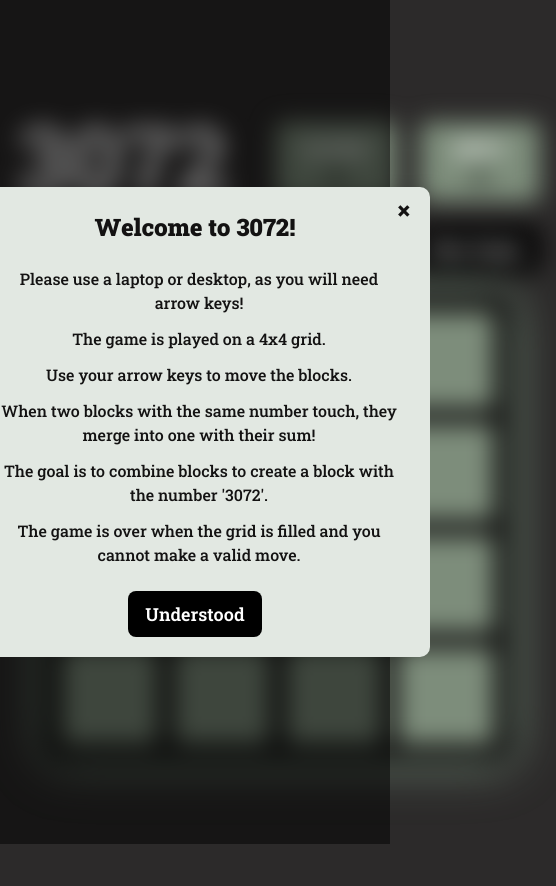
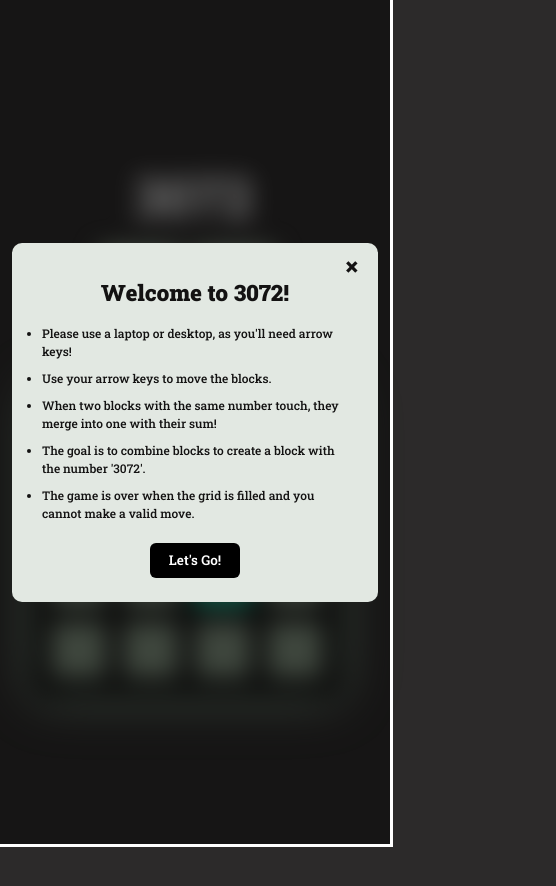
Before and after one commit to WeiChongDevelops/3072, a React (Vite) app: page / in a window 390 px wide. Shown: the top 886 px of the page, 556 px wide, since content can reach past the window. After the commit the page ends 844 px from the top, so only its background shows below. Built offline with nearby package versions, Linux system fonts and the light colour scheme.

Commit message:
overhaul responsiveness and add swipe controls

```diff
--- a/src/components/child/Button.tsx
+++ b/src/components/child/Button.tsx
@@ -9,7 +9,7 @@ interface ButtonProps {
 export default function Button({clickFunction, buttonMessage}:ButtonProps) {
 
     return (
-        <button className=" mx-4 self-end text-lg rounded-lg border border-transparent px-4 py-2 text-base
+        <button className="self-end text-lg rounded-lg border border-transparent px-6 py-2 text-base
         font-semibold text-white bg-black cursor-pointer transition-colors duration-200 transition-transform
         duration-200 ease-out hover:border-customGreen hover:scale-110 focus:outline-none focus:ring-2
         focus:ring-blue-600 focus:ring-opacity-50" onClick={clickFunction}>
--- a/src/components/child/Cell.tsx
+++ b/src/components/child/Cell.tsx
@@ -16,14 +16,15 @@ export default function Cell({cellValue, justGenerated, justMerged}:CellProps) {
     return (
         <div style={{backgroundColor: colourObject.backgroundColour}}
              className={`
-        w-28 h-28
+        sm:w-28 sm:h-28 w-24 h-24
         border-customGrey border-8 rounded-xl
         flex flex-col justify-center
         ${justGenerated && "just-generated"}
         ${justMerged && "just-merged"}`}>
-            <p className="font-extrabold text-3xl"
-               style={{color: colourObject.textColour,
-                   fontSize: colourObject.textSize}}>
+            <p className="font-extrabold sm:text-6xl text-5xl"
+               style={{color: colourObject.textColour}}>
+               {/*style={{color: colourObject.textColour,*/}
+               {/*    fontSize: colourObject.textSize}}>*/}
                 {cellValue ? cellValue : null}
             </p>
             {/*<small className="text-black text-sm">*/}
--- a/src/components/child/Display.tsx
+++ b/src/components/child/Display.tsx
@@ -5,7 +5,7 @@ interface DisplayProps {
 
 export default function Display({displayText, displayType}:DisplayProps) {
     return (
-        <div style={{minWidth: "120px"}} className="bg-customGreen ml-2 mr-4 border-transparent rounded-lg p-3 text-white font-semibold">
+        <div className="bg-customGreen border-transparent rounded-lg p-3 w-28 text-white font-semibold">
             <h2 className="text-xl">{displayType}</h2>
             <p className="font-black text-black text-xl">{displayText}</p>
         </div>
--- a/src/components/child/Game3072.tsx
+++ b/src/components/child/Game3072.tsx
@@ -40,32 +40,79 @@ export default function Game3072({size}: Game3072Props) {
         const handleKeyDown = (evt: KeyboardEvent) => {
             let key = "";
             switch (evt.code) {
-                case("ArrowLeft"):
+                case "ArrowLeft":
                     key = "left";
                     break;
-                case("ArrowRight"):
+                case "ArrowRight":
                     key = "right";
                     break;
-                case("ArrowUp"):
+                case "ArrowUp":
                     key = "up";
                     break;
-                case("ArrowDown"):
+                case "ArrowDown":
                     key = "down";
                     break;
             }
-            console.log({currentScore, highScore})
+            console.log({ currentScore, highScore });
             key && (setIsGameOver(handleArrowKey(gameMatrix, key, setGameMatrix, setJustGenerated, setJustMergedMatrix, setCurrentScore, setHighScore, currentScore)));
-        }
+        };
+
+        const handleSwipe = (direction: string) => {
+            console.log({ currentScore, highScore });
+            direction && (setIsGameOver(handleArrowKey(gameMatrix, direction, setGameMatrix, setJustGenerated, setJustMergedMatrix, setCurrentScore, setHighScore, currentScore)));
+        };
+
+        let touchStartX = 0;
+        let touchStartY = 0;
+        let touchEndX = 0;
+        let touchEndY = 0;
+
+        const handleTouchStart = (evt: TouchEvent) => {
+            touchStartX = evt.touches[0].clientX;
+            touchStartY = evt.touches[0].clientY;
+        };
+
+        const handleTouchMove = (evt: TouchEvent) => {
+            touchEndX = evt.touches[0].clientX;
+            touchEndY = evt.touches[0].clientY;
+        };
+
+        const handleTouchEnd = () => {
+            const deltaX = touchEndX - touchStartX;
+            const deltaY = touchEndY - touchStartY;
+            const absDeltaX = Math.abs(deltaX);
+            const absDeltaY = Math.abs(deltaY);
+
+            if (absDeltaX > absDeltaY) {
+                if (deltaX > 0) {
+                    handleSwipe("right");
+                } else {
+                    handleSwipe("left");
+                }
+            } else {
+                if (deltaY > 0) {
+                    handleSwipe("down");
+                } else {
+                    handleSwipe("up");
+                }
+            }
+        };
 
         window.addEventListener("keydown", handleKeyDown);
+        window.addEventListener("touchstart", handleTouchStart);
+        window.addEventListener("touchmove", handleTouchMove);
+        window.addEventListener("touchend", handleTouchEnd);
 
         return () => {
             window.removeEventListener("keydown", handleKeyDown);
-        }
-    }, [currentScore, highScore]); // depend on currentScore, highScore
+            window.removeEventListener("touchstart", handleTouchStart);
+            window.removeEventListener("touchmove", handleTouchMove);
+            window.removeEventListener("touchend", handleTouchEnd);
+        };
+    }, [currentScore, highScore]);
 
     return (
-        <div className={"flex flex-col justify-center items-center h-screen"}>
+        <div className={"flex flex-col justify-center items-center gap-4 w-full h-full"}>
             <GameHeader
                 setGameMatrix={setGameMatrix}
                 size={size}
--- a/src/components/child/GameHeader.tsx
+++ b/src/components/child/GameHeader.tsx
@@ -1,4 +1,7 @@
 import DisplayBlock from "./DisplayBlock.tsx"
+import ScoreDisplays from "./ScoreDisplays.tsx";
+import NewGameButton from "./NewGameButton.tsx";
+import {cn} from "../../util.ts";
 
 interface GameHeaderProps {
     setGameMatrix: Function;
@@ -11,8 +14,17 @@ interface GameHeaderProps {
 }
 
 export default function GameHeader({setGameMatrix, size, currentScore, setCurrentScore, highScore, setHighScore, setIsGameOver}:GameHeaderProps) {
-    return <div className="flex flex-row justify-between mt-6 items-end mb-6 z-20 justify-self-end">
-        <h1 className="font-extrabold justify-self-start self-start text-8xl ml-4">3072</h1>
-        <DisplayBlock currentScore={currentScore} setCurrentScore={setCurrentScore} setGameMatrix={setGameMatrix} size={size} highScore={highScore} setHighScore={setHighScore} setIsGameOver={setIsGameOver}/>
+    // return <div className="flex flex-row justify-between mt-6 items-end mb-6 z-20 justify-self-end outline">
+    //     <h1 className="font-extrabold justify-self-start self-start text-8xl ml-4">3072</h1>
+    //     <DisplayBlock currentScore={currentScore} setCurrentScore={setCurrentScore} setGameMatrix={setGameMatrix} size={size} highScore={highScore} setHighScore={setHighScore} setIsGameOver={setIsGameOver}/>
+    // </div>
+    return <div className="flex flex-col items-center mt-6 mb-6 z-20 w-full gap-6 sm:gap-4">
+        <div className={cn("flex flex-col sm:flex-row gap-8 sm:gap-0 items-center w-full")}>
+            <h1 className="font-extrabold text-7xl ml-4">3072</h1>
+            <ScoreDisplays currentScore={currentScore} highScore={highScore} setHighScore={setHighScore}/>
+        </div>
+        <div className={"flex flex-row items-center sm:justify-end justify-center w-full"}>
+            <NewGameButton setGameMatrix={setGameMatrix} size={size} setCurrentScore={setCurrentScore} setIsGameOver={setIsGameOver}/></div>
+        {/*<DisplayBlock currentScore={currentScore} setCurrentScore={setCurrentScore} setGameMatrix={setGameMatrix} size={size} highScore={highScore} setHighScore={setHighScore} setIsGameOver={setIsGameOver}/>*/}
     </div>
 }
--- a/src/components/child/Grid.tsx
+++ b/src/components/child/Grid.tsx
@@ -16,20 +16,24 @@ export default function Grid({gameMatrix, justGenerated, justMergedMatrix, setGa
     const gridContainerStyle = {
         display: "grid",
         gridTemplateColumns: `repeat(${gameMatrix.length}, 1fr)`,
-        gridTemplateRows: `repeat(${gameMatrix.length}, 1fr)`,
-        maxHeight: `${112*gameMatrix.length + 15}px`,
+        // gridTemplateRows: `repeat(${gameMatrix.length}, 1fr)`,
+        // maxHeight: `${112*gameMatrix.length + 15}px`,
+        // maxHeight: `${7*gameMatrix.length + 1.25}rem`,
         boxShadow: `0 0 45px 2px ${isGameOver ? 'rgba(255,0,0,0.9)' : 'rgba(153, 192, 161, 0.7)' }`,
         zIndex: 1,
     };
 
     return (
         <div className="flex justify-center items-center relative" >
-            <GameOver gameMatrix={gameMatrix}
-                      setGameMatrix={setGameMatrix}
-                      setCurrentScore={setCurrentScore}
-                      isGameOver={isGameOver}
-                      setIsGameOver={setIsGameOver}/>
-            <div className="border-customGrey border-8 rounded-2xl bg-customGrey absolute" style={gridContainerStyle}>
+            {/*<GameOver gameMatrix={gameMatrix}*/}
+            {/*          setGameMatrix={setGameMatrix}*/}
+            {/*          setCurrentScore={setCurrentScore}*/}
+            {/*          isGameOver={isGameOver}*/}
+            {/*          setIsGameOver={setIsGameOver}/>*/}
+
+            {/*<div className={"size-96 bg-rose-500"}></div>*/}
+
+            <div className="border-customGrey border-8 rounded-2xl bg-customGrey" style={gridContainerStyle}>
                 {gameMatrix[0].map((_, columnIndex) => (
                     <div key={columnIndex}>
                         {gameMatrix.map((matrixRow, rowIndex) => (
--- a/src/components/child/InstructionsModal.tsx
+++ b/src/components/child/InstructionsModal.tsx
@@ -9,19 +9,18 @@ interface InstructionsModalProps {
 export default function InstructionsModal({ onClose, closing }: InstructionsModalProps) {
     return (
         <div className={`modal-overlay ${closing ? 'closing' : ''}`}>
-            <div className="modal">
-                <div className="modal-content px-8">
+            <div className="modal outline outline-white">
+                <div className="modal-content px-8 py-8 md:max-w-lg mx-4">
                     <span className="close-button" onClick={onClose}>&times;</span>
-                    <h1 className="mt-6 text-2xl">Welcome to 3072!</h1>
-                    <ul className="list-disc my-6 font-medium">
-                        <li>Please use a laptop or desktop, as you will need arrow keys!</li>
-                        <li>The game is played on a 4x4 grid.</li>
+                    <h1 className="mt-4 mb-6 text-3xl">Welcome to 3072!</h1>
+                    <ul className="list-disc mb-7 font-medium text-left">
+                        <li>Please use a laptop or desktop, as you'll need arrow keys!</li>
                         <li>Use your arrow keys to move the blocks.</li>
                         <li>When two blocks with the same number touch, they merge into one with their sum!</li>
                         <li>The goal is to combine blocks to create a block with the number '3072'.</li>
                         <li>The game is over when the grid is filled and you cannot make a valid move.</li>
                     </ul>
-                    <Button clickFunction={onClose} buttonMessage={"Understood"}/>
+                    <Button clickFunction={onClose} buttonMessage={"Let's Go!"}/>
                 </div>
             </div>
         </div>
--- a/src/components/child/ScoreDisplays.tsx
+++ b/src/components/child/ScoreDisplays.tsx
@@ -8,7 +8,7 @@ interface ScoreDisplaysProps {
 
 export default function ScoreDisplays({currentScore, highScore}:ScoreDisplaysProps) {
     return (
-        <div className="flex flex-row mt-3 mb-6 ml-10">
+        <div className="grid grid-cols-2 sm:ml-auto gap-3">
             <Display displayText={currentScore.toString()} displayType={"SCORE"}/>
             <Display displayText={highScore.toString()} displayType={"BEST"}/>
         </div>
--- a/src/css/App.css
+++ b/src/css/App.css
@@ -47,10 +47,7 @@ html {
 
 .modal-overlay {
   position: fixed;
-  top: 0;
-  left: 0;
-  right: 0;
-  bottom: 0;
+  inset: 0;
   display: flex;
   align-items: center;
   justify-content: center;
@@ -68,12 +65,8 @@ html {
 
 .modal-content {
   background-color: #e2e8e2;
-  width: 2%;
-  padding-bottom: 2%;
   position: relative;
   text-align: center;
-  min-width: 470px;
-  min-height: 470px;
   color: #131212;
   border-radius: 10px;
 }
@@ -82,19 +75,12 @@ html {
   @apply my-3 ml-2;
 }
 
-
 .close-button {
   position: absolute;
   top: 5px;
   right: 20px;
   font-size: 24px;
   cursor: pointer;
-}
-
-@media screen and (max-width: 480px) {
-  .modal-content {
-    max-width: 300px;
-  }
 }
 
 .closing .modal {
@@ -106,3 +92,52 @@ html {
   filter: blur(0);
   transition: filter 500ms ease-in-out;
 }
+
+html {
+  font-size: 16px;
+}
+
+html {
+  font-size: 18px;
+}
+
+@media (max-width: 75rem) {
+  html {
+    font-size: 17px;
+  }
+}
+
+@media (max-width: 64rem) {
+  html {
+    font-size: 16px;
+  }
+}
+
+@media (max-width: 48rem) {
+  html {
+    font-size: 15px;
+  }
+}
+
+@media (max-width: 30rem) {
+  html {
+    font-size: 14px;
+  }
+}
+@media (max-width: 25rem) {
+  html {
+    font-size: 12px;
+  }
+}
+
+@media (max-width: 20rem) {
+  html {
+    font-size: 11px;
+  }
+}
+
+@media (max-width: 15rem) {
+  html {
+    font-size: 10px;
+  }
+}
--- a/src/util.ts
+++ b/src/util.ts
@@ -1,3 +1,10 @@
+import {ClassValue, clsx} from "clsx";
+import {twMerge} from "tailwind-merge";
+
+export function cn(...inputs: ClassValue[]) {
+    return twMerge(clsx(inputs));
+}
+
 export function handleArrowKey(gameMatrix: number[][], key: string,
                                setGameMatrix: Function,
                                setJustGenerated: Function,
```
Also changed, not shown: package.json (+5 -7 lines), 1 other file (tests, documents, lock files or other folders).
